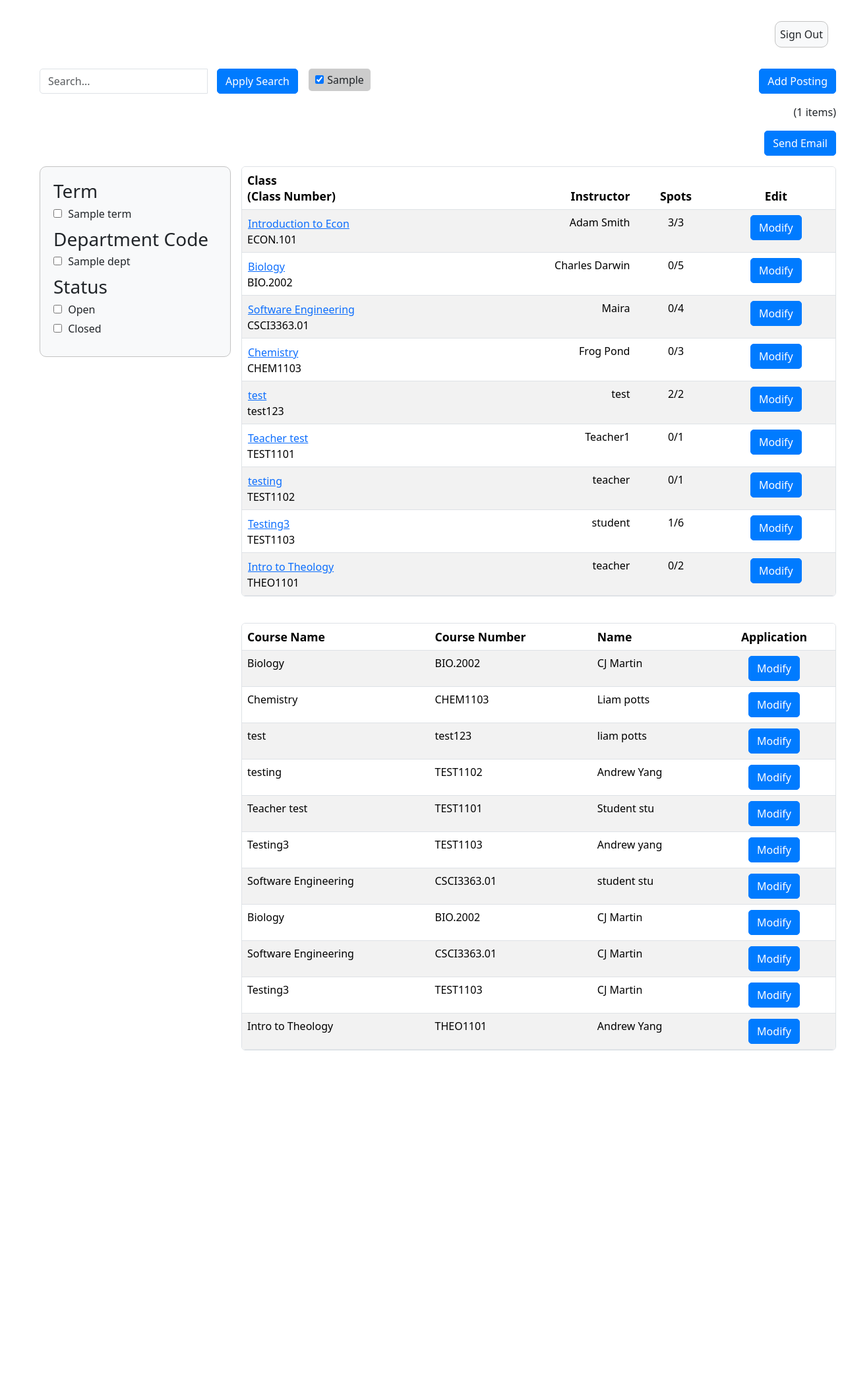
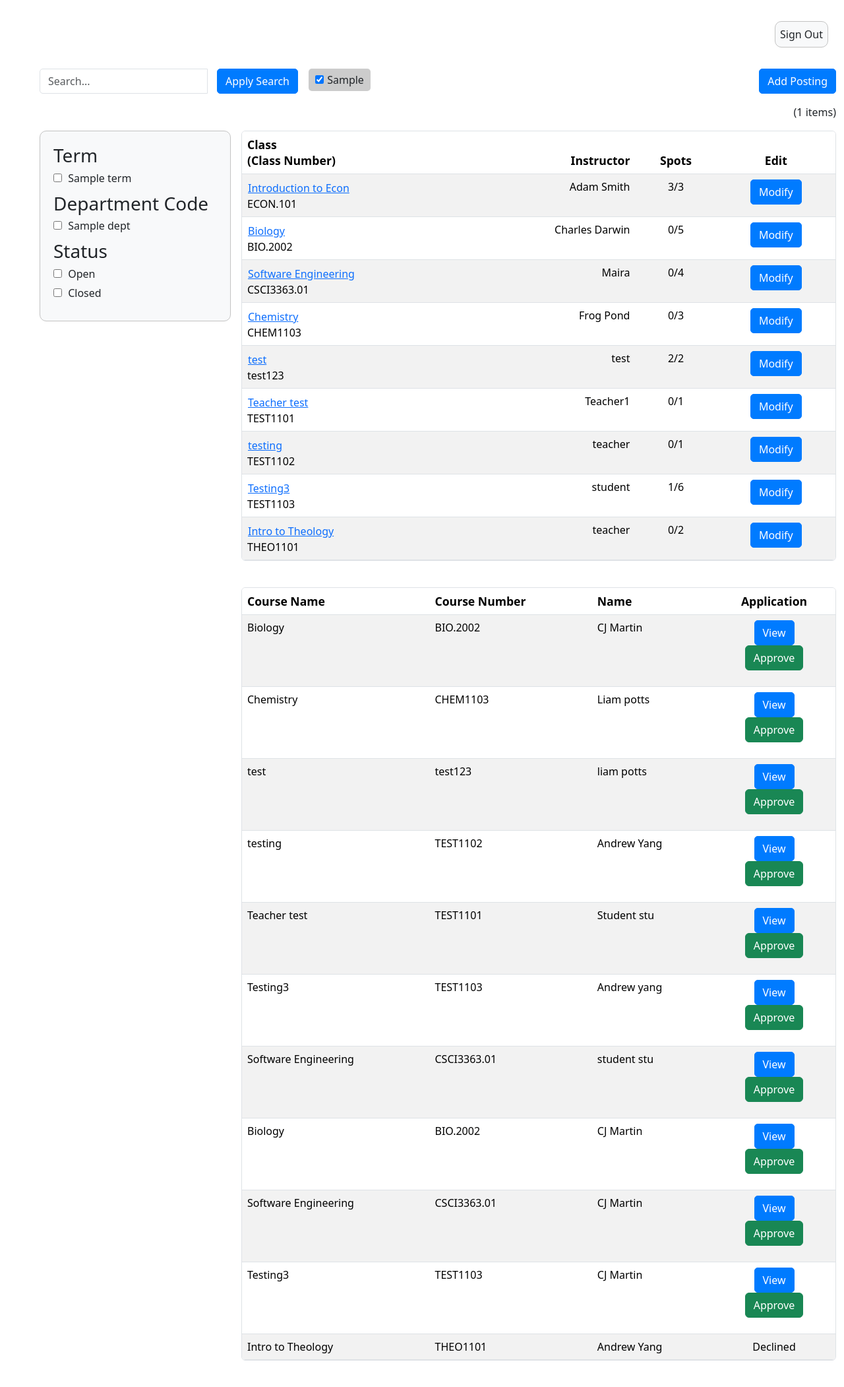
Before and after one commit to CSCI3356Spring2023/TechSupport, a Django app: template TA/templates/adminSummary.html in a window 1280 px wide. Shown: the whole page at 66% size. Before the commit the page ends 1592 px from the top, so only its background shows below. Run offline with Django 4.2, Linux system fonts and the light colour scheme; data comes from the database, SQL or seed files in the repository; both versions use the stored data as it was after the commit; tables that the repository leaves empty hold one stand-in row (values such as "Sample post"); the template is opened without the code that fills it: values that come from a table or form of the project are taken from there, most other values are stand-ins (such as "Sample title", 1, 10 or a date in 2020).

Commit message:
admin can now also approve applications

```diff
--- a/TA/adminSummary/views.py
+++ b/TA/adminSummary/views.py
@@ -63,7 +63,7 @@ def admin_summary_view(response):
     applications = []
     if 'course_number' in response.session:
         course_number = response.session['course_number']
-        applications = Application.objects.filter(course_number=course_number)
+        applications = Application.objects.filter(course_number=course_number).exclude(student_response='A')
         del response.session['course_number']
 
     course_count = len(course_objects)
--- a/TA/instructorSummary/views.py
+++ b/TA/instructorSummary/views.py
@@ -83,13 +83,14 @@ def instructor_show_applications(request):
 
 @require_POST
 def approve_application(request, application_id):
+    request.session['previous_url'] = request.META.get('HTTP_REFERER', '/')
     application = get_object_or_404(Application, id=application_id)
     application.is_approved = True
     application.save()
 
     send_email([application.student.email], application.course_name)
 
-    return redirect(instructor_summary_view)
+    return redirect(request.session.get('previous_url', '/'))
 
 def send_email(recipients, course_name):
     send_mail(
--- a/TA/templates/adminSummary.html
+++ b/TA/templates/adminSummary.html
@@ -51,15 +51,6 @@
       <div class="row" id="item-row">
         <div class="col-sm">
           <div class="text-end">({{course_count}} items)</div>
-        </div>
-      </div>
-      <div class="row" id="item-row">
-        <div class="col-sm">
-          <div class="text-end">
-            <a href="{% url 'send_email' %}">
-              <button type="button" class="btn btn-primary">Send Email</button>
-            </a>
-          </div>
         </div>
       </div>
       <div class="row">
@@ -150,7 +141,21 @@
               <td>{{ application.course_number }}</td>
               <td>{{ application.first_name }} {{application.last_name }}</td>
               <td class="text-center">
-                <a href="{% url 'edit_application' application.id %}" class="btn btn-primary">Modify</a>
+                {% if not application.is_approved %}
+                  <a href="{% url 'edit_application' application.id %}" class="btn btn-primary">View</a>
+                  <form method="post" action="{% url 'approve_application' application.id %}">
+                      {% csrf_token %}
+                      <button type="submit" class="btn btn-success">Approve</button>
+                  </form>
+                {% else %}
+                  {% if application.student_response == 'P' %}
+                    Pending
+                    {% elif application.student_response == 'A' %}
+                    Accepted
+                    {% elif application.student_response == 'D' %}
+                    Declined
+                    {% endif %}
+                {% endif %}
               </td>
             </tr>
             {% endfor %}
```
Also changed, not shown: TA/db.sqlite3.
